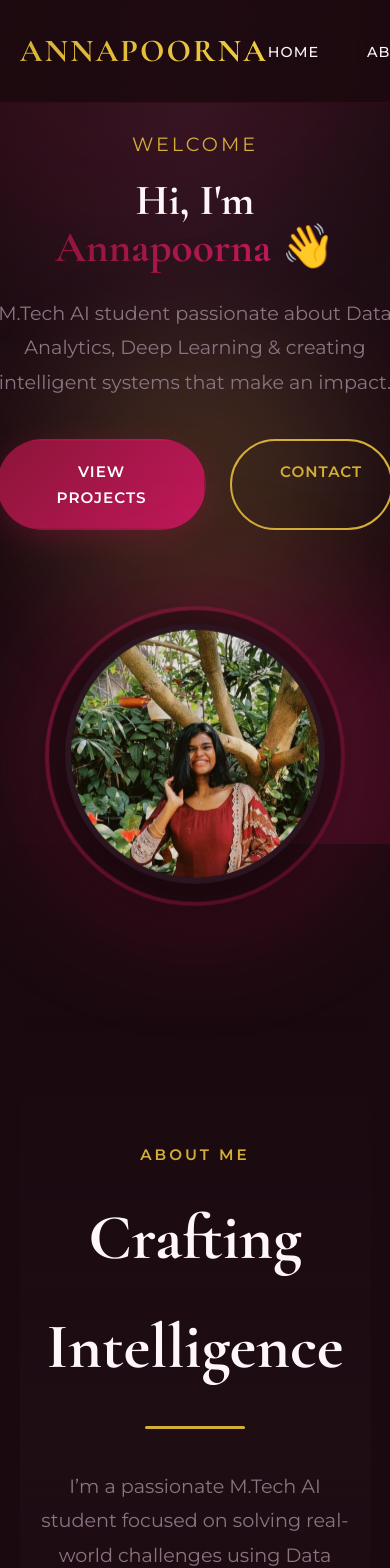
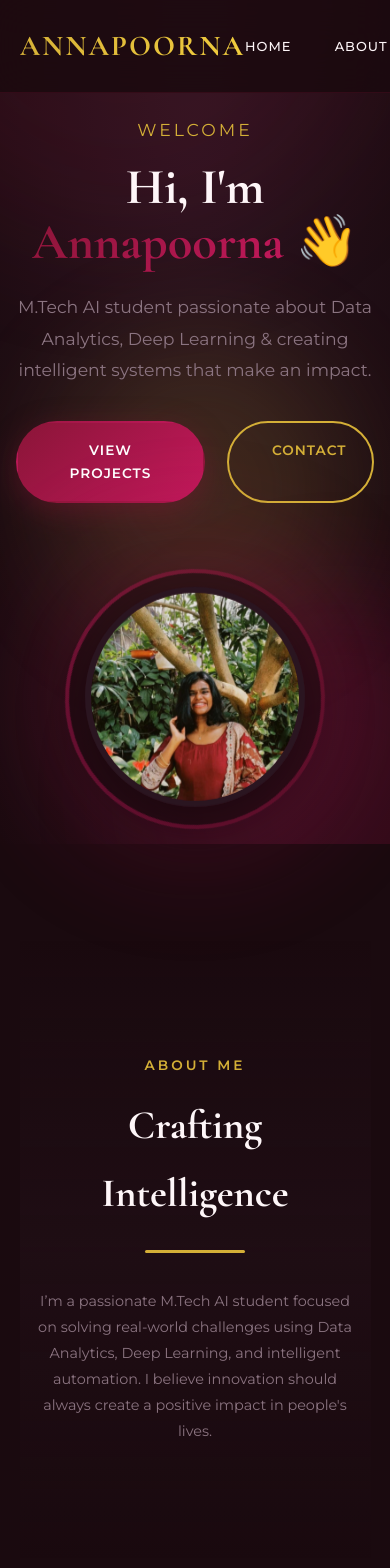
Before and after one commit to annapoorna-a-k/portfolio, a Next.js app: page / in a window 390 px wide. Shown: the top 1568 px of the page. Built offline with nearby package versions, Linux system fonts and the light colour scheme.

Commit message:
font size reduced

```diff
--- a/app/globals.css
+++ b/app/globals.css
@@ -231,3 +231,20 @@ section {
   opacity: 1;
   transform: translateY(0);
 }
+
+/* Global Refinements */
+html {
+  font-size: 90%; /* Slightly smaller overall scale */
+}
+
+section {
+  padding: 5rem 5%; /* Less vertical space */
+}
+
+/* Headings: reduce size */
+h1 {
+  font-size: 3.5rem !important;
+}
+h2 {
+  font-size: 2.8rem !important;
+}
--- a/components/About.module.css
+++ b/components/About.module.css
@@ -34,7 +34,7 @@
 
 .sectionTitle {
   font-family: var(--font-cormorant);
-  font-size: 4rem;
+  font-size: 2.6rem;
   font-weight: 700;
   margin-bottom: 1.5rem;
 }
@@ -48,7 +48,8 @@
 }
 
 .sectionDescription {
-  font-size: 1.2rem;
+  font-size: 1rem;
+  max-width: 600px;
   color: var(--text-muted);
   line-height: 1.8;
 }
--- a/components/Contact.module.css
+++ b/components/Contact.module.css
@@ -9,6 +9,11 @@
   padding: 8rem 5%;
   text-align: center;
 }
+
+.contactContent {
+  padding: 3rem 2rem;
+}
+
 
 .sectionHeader {
   margin-bottom: 3rem;
--- a/components/Footer.module.css
+++ b/components/Footer.module.css
@@ -5,7 +5,7 @@
 .footer {
   text-align: center;
   padding: 2.5rem 5%;
-  font-size: 0.95rem;
+  font-size: 0.85rem;
   color: var(--text-muted);
   border-top: 1px solid rgba(212, 175, 55, 0.15);
   margin-top: 4rem;
--- a/components/Hero.module.css
+++ b/components/Hero.module.css
@@ -200,10 +200,10 @@
 
 @media (max-width: 768px) {
   .heroText h1 {
-    font-size: 2.7rem;
+    font-size: 2.2rem;
   }
   .profileContainer {
-    width: 260px;
-    height: 260px;
+    width: 220px;
+    height: 220px;
   }
 }
--- a/components/Projects.module.css
+++ b/components/Projects.module.css
@@ -92,3 +92,10 @@
 .projectLink:hover {
   text-shadow: 0 0 15px var(--accent);
 }
+
+.projectContent h3 {
+  font-size: 1.4rem;
+}
+.projectContent p {
+  font-size: 1rem;
+}
--- a/components/Skills.module.css
+++ b/components/Skills.module.css
@@ -49,8 +49,8 @@
 .skillCard {
   background: rgba(42, 21, 32, 0.45);
   backdrop-filter: blur(8px);
-  padding: 2rem;
-  border-radius: 25px;
+  padding: 1.4rem;
+  border-radius: 18px;
   text-align: center;
   border: 1px solid rgba(212, 175, 55, 0.2);
   cursor: pointer;
@@ -65,7 +65,7 @@
 
 /* ICON */
 .skillIcon {
-  font-size: 2.8rem;
+  font-size: 2rem;
   margin-bottom: 0.8rem;
 }
 
```
